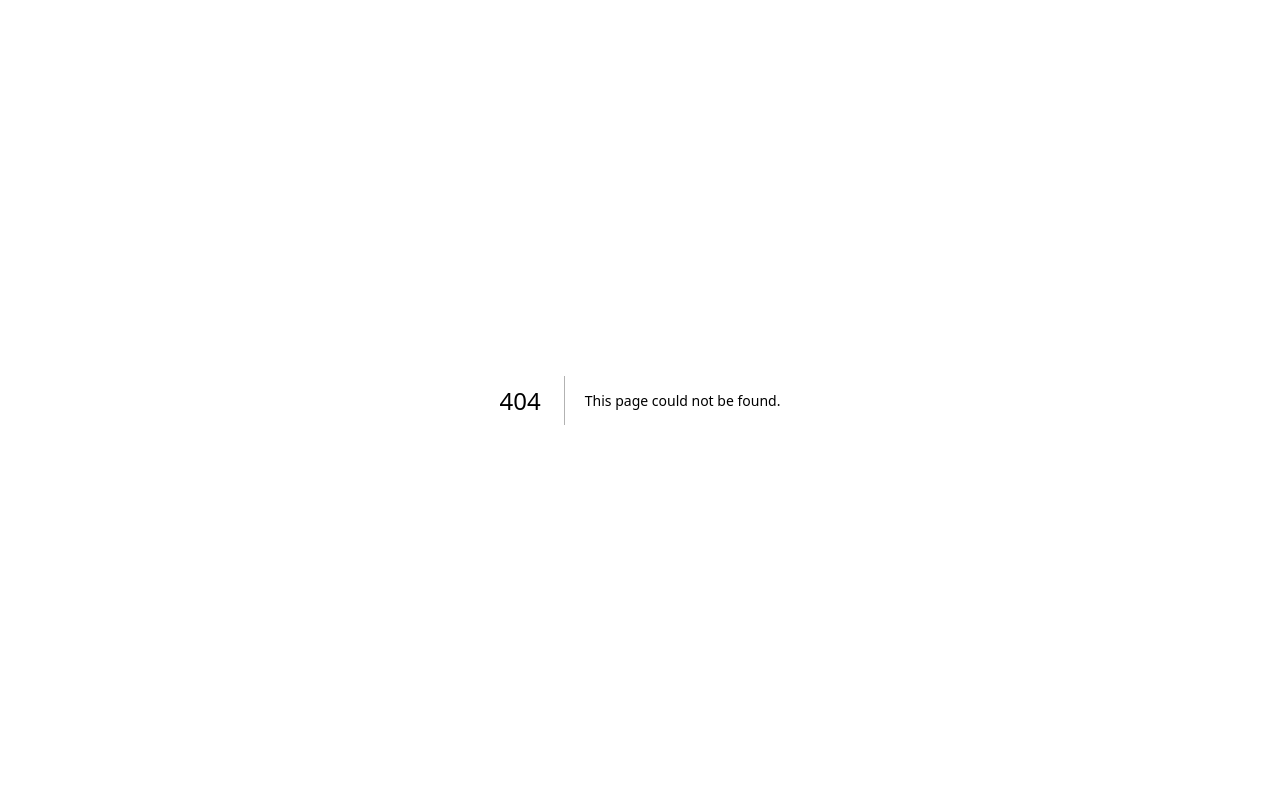
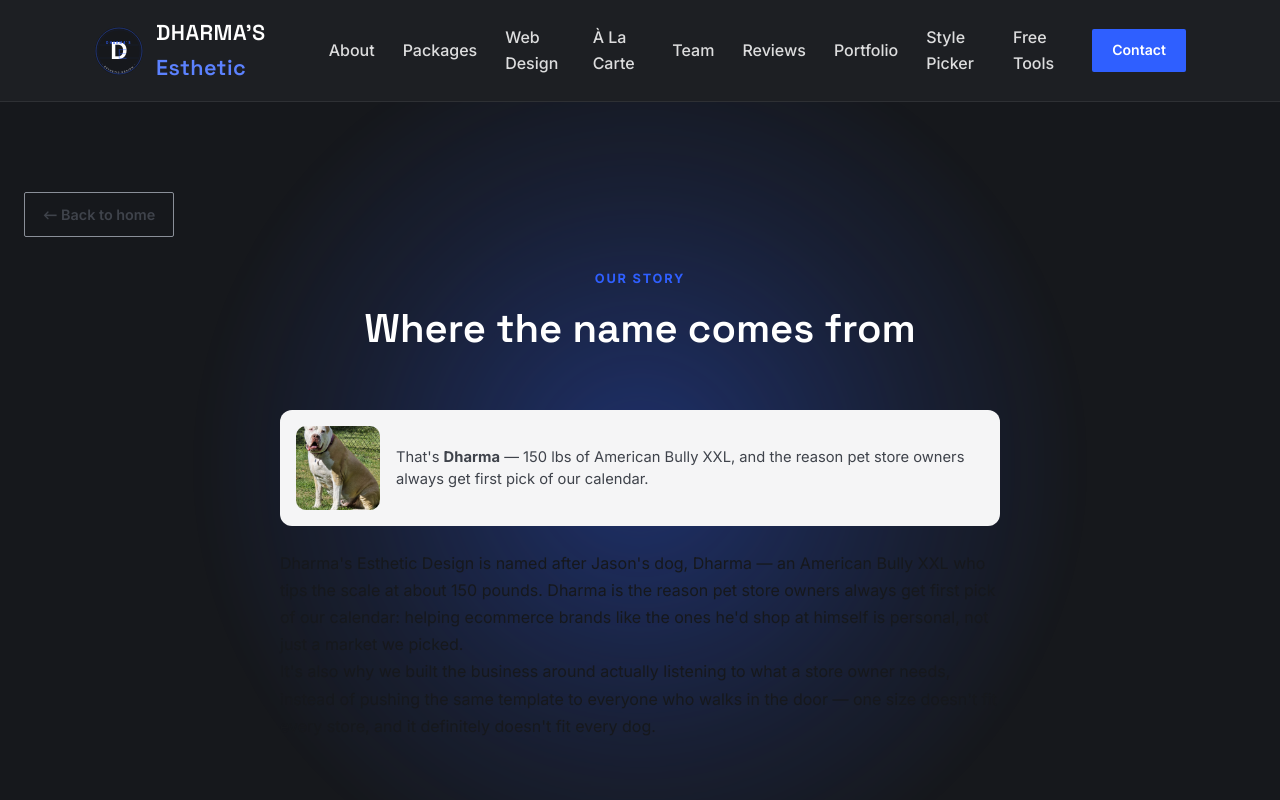
Before and after one commit to joker4214/Kronos, a Next.js app: page /our-story in a window 1280 px wide. Before the commit this address had no page. Shown: the top 800 px of the page. Built offline with nearby package versions, Linux system fonts and the light colour scheme.

Commit message:
Remove EcomBuildsHub outbound links and dog mascot section, add Our Story page

```diff
--- /dev/null
+++ b/app/our-story/page.js
@@ -0,0 +1,56 @@
+import styles from '@/styles/dharma.module.css';
+import Navbar from '@/components/dharma/Navbar';
+import BackButton from '@/components/dharma/BackButton';
+import AnimatedFooter from '@/components/dharma/AnimatedFooter';
+
+export const metadata = {
+  title: "Our Story | Dharma's Esthetic Design",
+  description:
+    "Why the agency is named Dharma's Esthetic Design — the dog behind the name, and the belief that shapes how we work with every client.",
+  alternates: {
+    canonical: '/our-story',
+  },
+};
+
+export default function OurStoryPage() {
+  return (
+    <>
+      <Navbar />
+      <main className={`${styles.section} ${styles.packages}`}>
+        <div className={styles.packagesGlow} />
+        <div className={styles.packagesContent}>
+          <BackButton href="/" label="← Back to home" />
+
+          <div className={styles.sectionHead}>
+            <div className={styles.sectionEyebrow}>Our Story</div>
+            <h2>Where the name comes from</h2>
+          </div>
+
+          <div style={{ maxWidth: '720px', margin: '0 auto' }}>
+            <div className={styles.aboutMascot} style={{ marginTop: 0 }}>
+              <img src="/dharma-dog.jpg" alt="Dharma, an American Bully XXL, sitting in the grass" />
+              <p>
+                That&apos;s <strong>Dharma</strong> — 150 lbs of American Bully XXL, and the
+                reason pet store owners always get first pick of our calendar.
+              </p>
+            </div>
+
+            <p style={{ marginTop: '24px', lineHeight: 1.7 }}>
+              Dharma&apos;s Esthetic Design is named after Jason&apos;s dog, Dharma — an
+              American Bully XXL who tips the scale at about 150 pounds. Dharma is the reason
+              pet store owners always get first pick of our calendar: helping ecommerce brands
+              like the ones he&apos;d shop at himself is personal, not just a market we picked.
+            </p>
+            <p style={{ lineHeight: 1.7 }}>
+              It&apos;s also why we built the business around actually listening to what a
+              store owner needs, instead of pushing the same template to everyone who walks in
+              the door — one size doesn&apos;t fit every store, and it definitely doesn&apos;t
+              fit every dog.
+            </p>
+          </div>
+        </div>
+      </main>
+      <AnimatedFooter />
+    </>
+  );
+}
--- a/app/sitemap.js
+++ b/app/sitemap.js
@@ -8,6 +8,7 @@ export default function sitemap() {
   const staticRoutes = [
     { path: '', priority: 1, changeFrequency: 'weekly' },
     { path: '/portfolio', priority: 0.8, changeFrequency: 'monthly' },
+    { path: '/our-story', priority: 0.6, changeFrequency: 'yearly' },
     { path: '/style-picker', priority: 0.8, changeFrequency: 'monthly' },
     { path: '/tools', priority: 0.9, changeFrequency: 'monthly' },
     { path: '/checklist', priority: 0.9, changeFrequency: 'monthly' },
--- a/components/dharma/AnimatedFooter.js
+++ b/components/dharma/AnimatedFooter.js
@@ -77,6 +77,7 @@ export default function AnimatedFooter() {
     { label: 'About', href: '#about' },
     { label: 'Services', href: '#packages' },
     { label: 'Contact', href: '#contact' },
+    { label: 'Our Story', href: '/our-story' },
     { label: 'Privacy', href: '/privacy' },
     { label: 'Terms', href: '/terms' },
   ];
@@ -139,7 +140,7 @@ export default function AnimatedFooter() {
 
           {/* Additional Links */}
           <div className={styles.footerLinksGrid}>
-            {footerLinks.slice(2, 5).map((link) => (
+            {footerLinks.slice(2, 6).map((link) => (
               <AnimatedLink key={link.label} href={link.href}>
                 {link.label}
               </AnimatedLink>
--- a/components/dharma/data.js
+++ b/components/dharma/data.js
@@ -636,7 +636,6 @@ export const TEAM = [
     role: 'Store Designer',
     roleAccent: true,
     bio: '',
-    contact: { label: 'EcomBuildsHub.com', href: 'https://ecombuildshub.com' },
   },
   {
     name: 'Yusuf',
```
Also changed, not shown: components/dharma/About.js (+0 -7 lines), components/dharma/Packages.js (+1 -10 lines).
